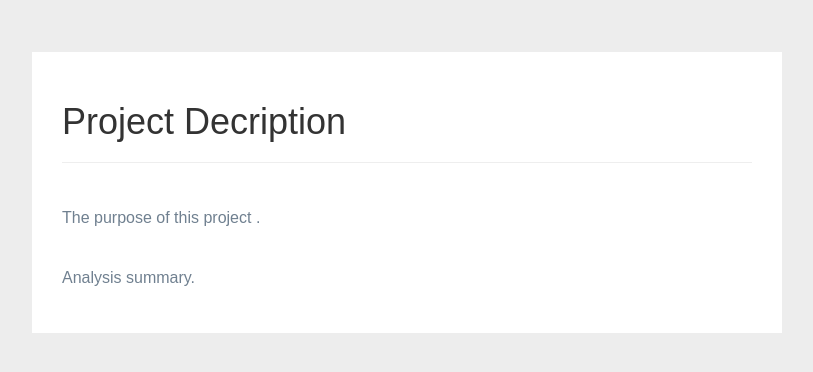
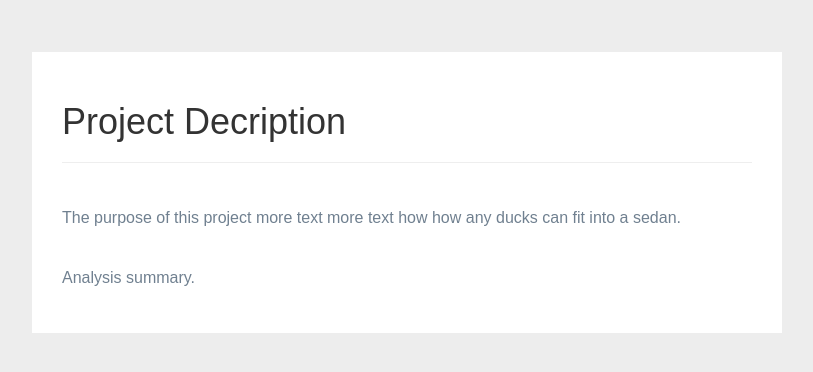
Before and after one commit to rjharris2020/Project_3, a Flask app: page / in a window 1280 px wide. Shown: the part 62-434 px from the top of the page, without its empty margins (38-851 px from the left). Run offline with Flask 2, Linux system fonts and the light colour scheme; some libraries are stand-ins or nearby versions.

Commit message:
Update home.html

```diff
--- a/Templates/home.html
+++ b/Templates/home.html
@@ -54,7 +54,7 @@
             <h1 class="descritption-header">Project Decription</h1>
             <hr class="descritpion-hr">
             <!--add the image and the content and then format-->
-            <p> The purpose of this project .
+            <p> The purpose of this project more text more text how how any ducks can fit into a sedan.
             </p>
             <p> Analysis summary.
             </p>
```
